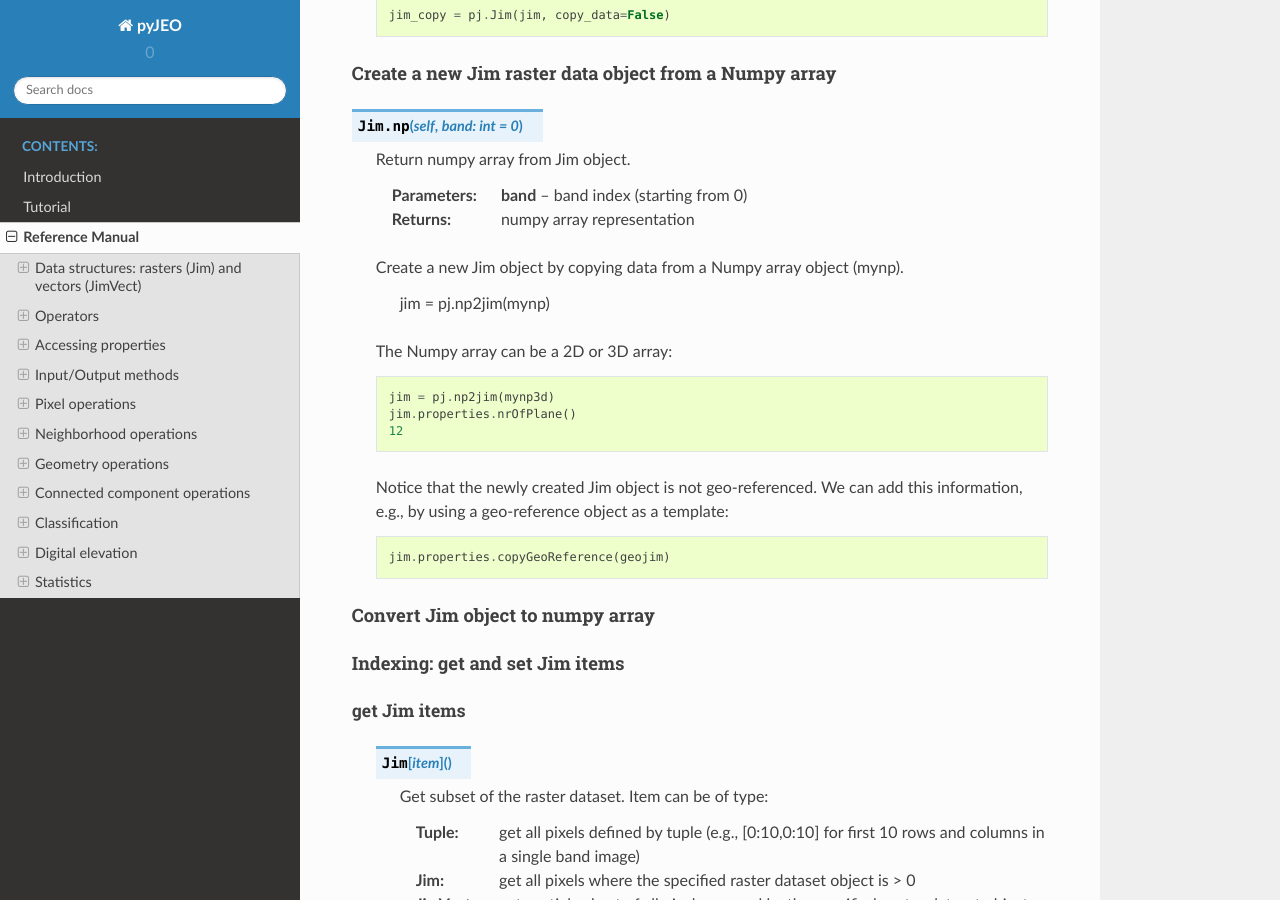
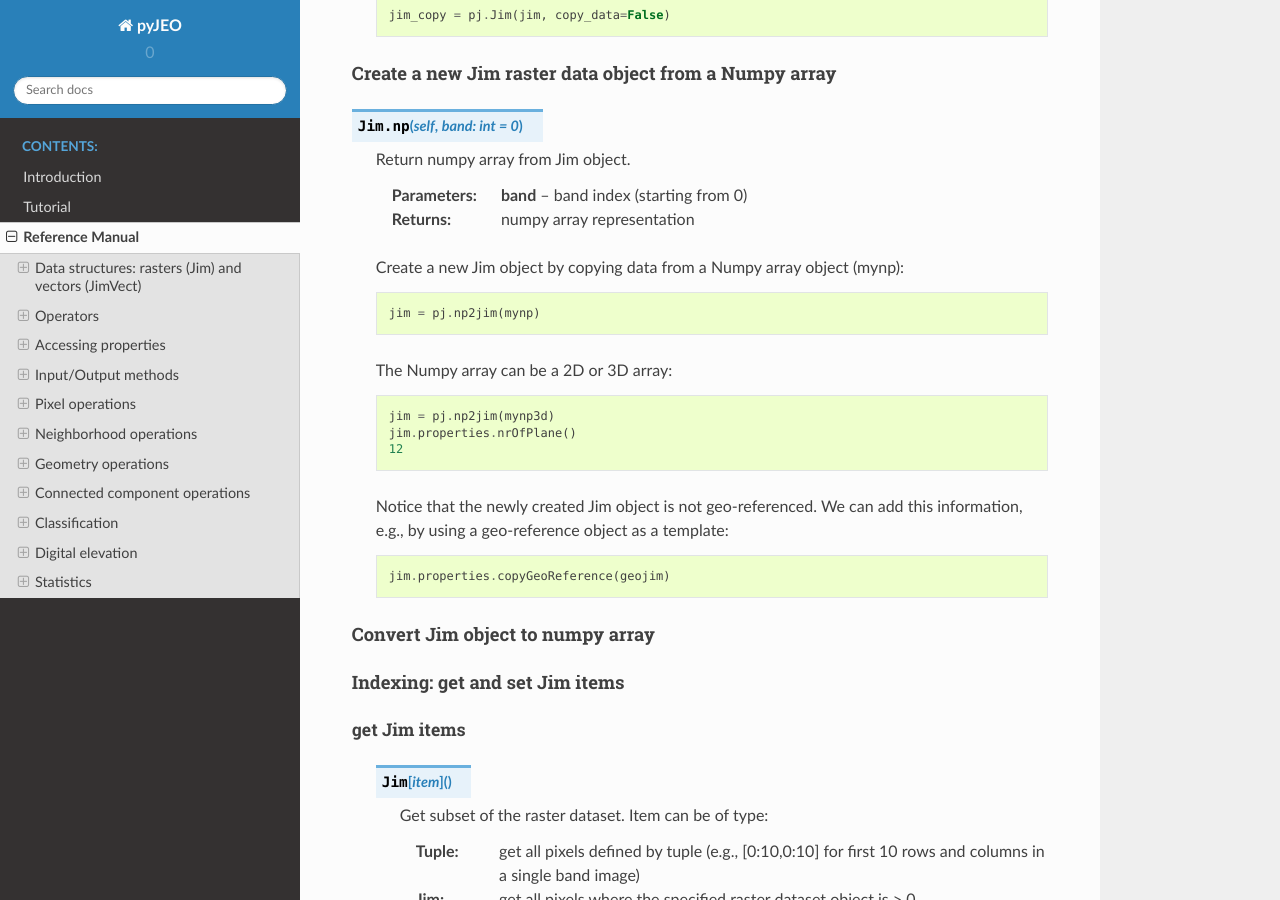
Before and after one commit to ec-jrc/jeolib-pyjeo, a Sphinx documentation site: the page built from doc/3_reference.rst, in a window 1280 px wide and 900 px high, scrolled down 3634 px. Built offline with Sphinx 7.4.7 and the Read the Docs theme 2.0.0, drawn with Linux system fonts in a browser that asks for light colours.

Commit message:
one code example  not showing up correctly in docs

```diff
--- a/doc/3_reference.rst
+++ b/doc/3_reference.rst
@@ -175,7 +175,7 @@ Create a new Jim raster data object from a Numpy array
    :param band: band index (starting from 0)
    :return: numpy array representation
 
-   Create a new Jim object by copying data from a Numpy array object (mynp).
+   Create a new Jim object by copying data from a Numpy array object (mynp)::
 
         jim = pj.np2jim(mynp)
 
```
